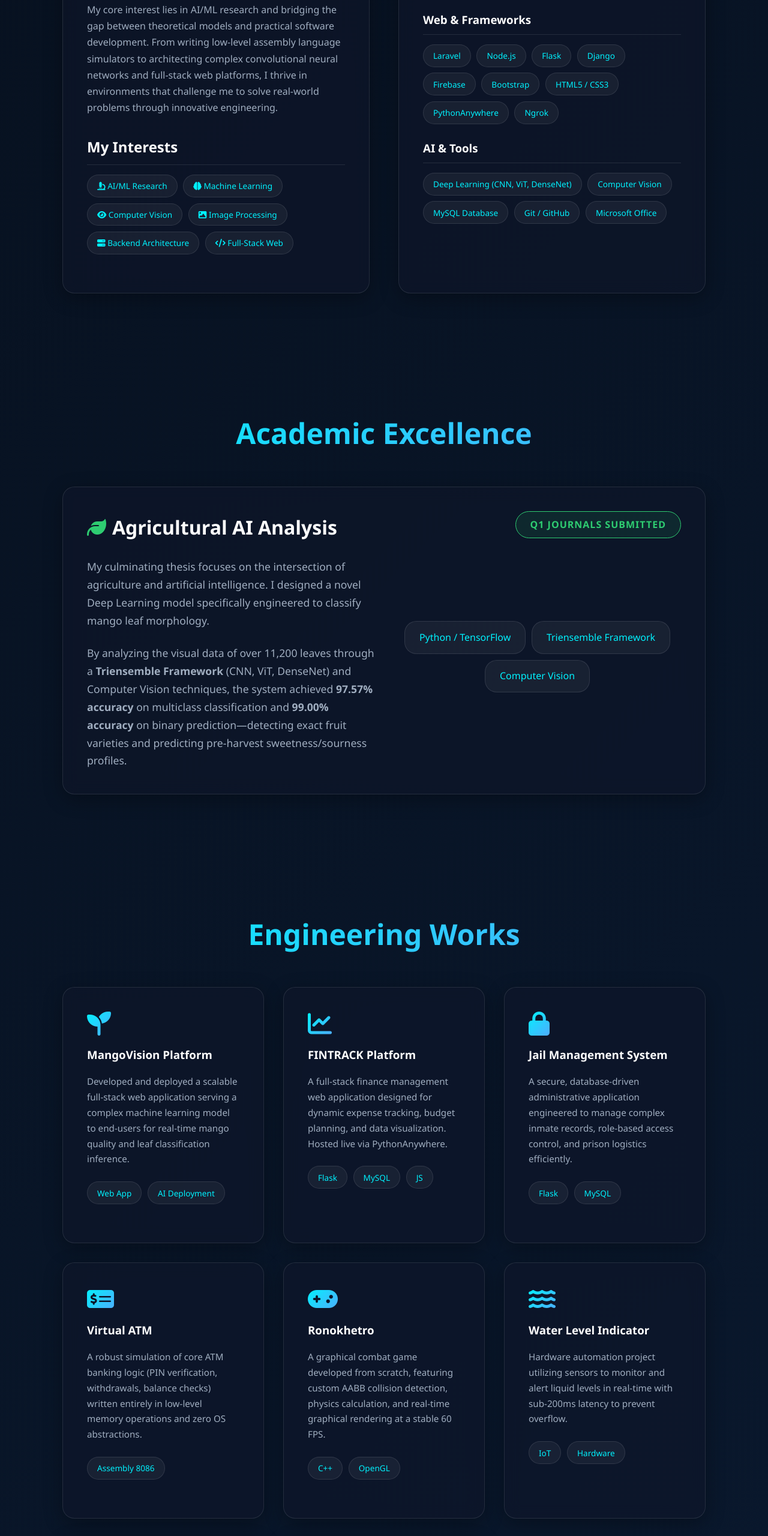
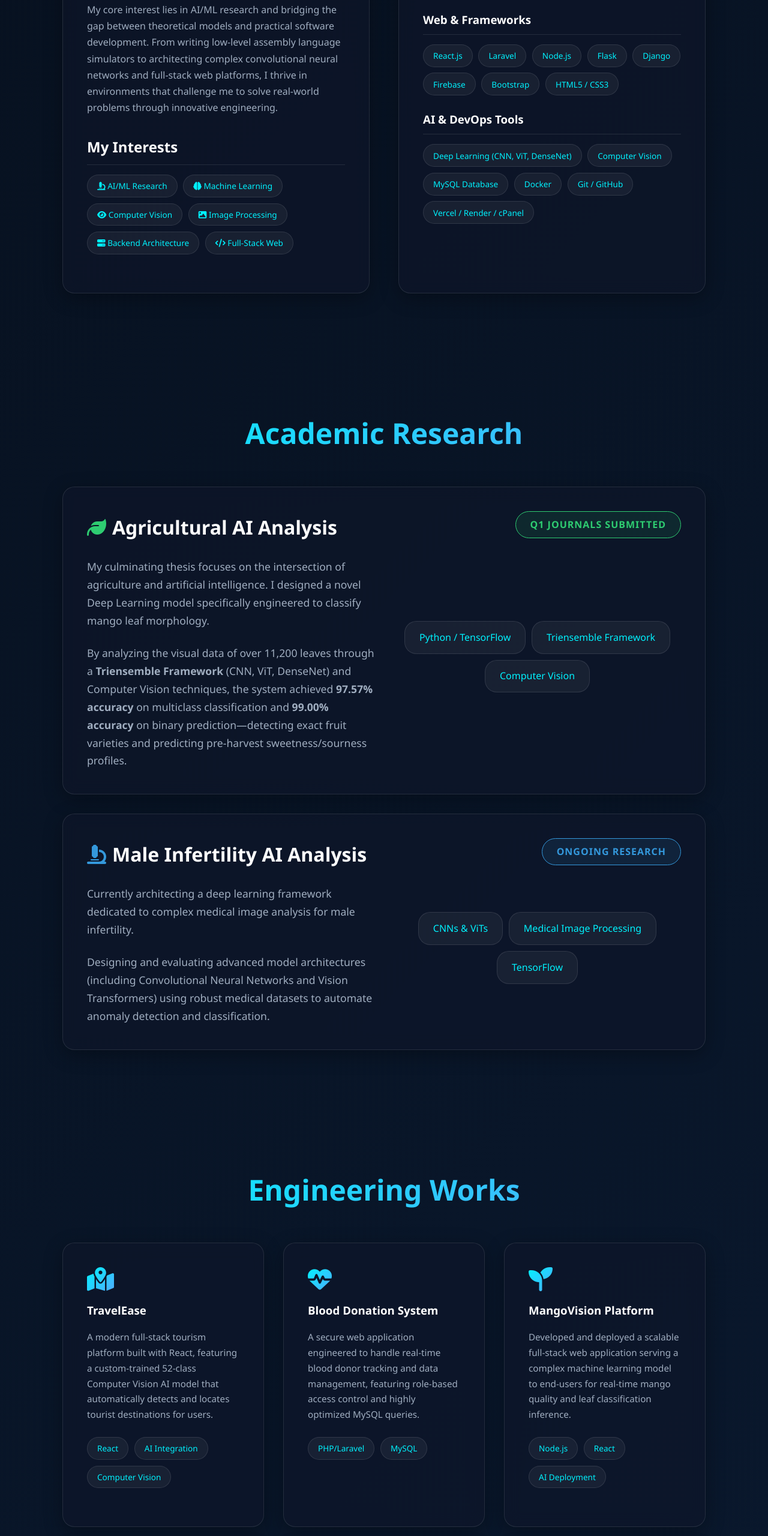
Before and after one commit to SHA-fayet/SHA-fayet.github.io, a plain HTML site: page index.html in a window 1280 px wide. Shown: the part 1210-3770 px from the top of the page at 60% size. Drawn offline with nearby package versions, Linux system fonts and the light colour scheme.

Commit message:
Refactor index.html for improved content clarity
Updated various sections of the HTML file to enhance clarity and accuracy, including renaming skill categories and modifying project descriptions.

```diff
--- a/index.html
+++ b/index.html
@@ -7,7 +7,7 @@
     <link href="https://unpkg.com/aos@2.3.1/dist/aos.css" rel="stylesheet">
     <link rel="stylesheet" href="https://cdnjs.cloudflare.com/ajax/libs/font-awesome/6.4.0/css/all.min.css">
     <style>
-        /* Rich, Dynamic Dark Theme & Glassmorphism Variables */
+
         :root {
             --bg-color: #050b14;
             --glass-bg: rgba(15, 23, 42, 0.6);
@@ -21,7 +21,7 @@
 
         * { margin: 0; padding: 0; box-sizing: border-box; scroll-behavior: smooth; }
 
-        /* Animated Background */
+
         body {
             font-family: 'Segoe UI', system-ui, sans-serif;
             background: linear-gradient(-45deg, #050b14, #0a192f, #050b14, #112240);
@@ -222,6 +222,7 @@
                 <div class="skill-category" style="margin-top: 1.5rem;">
                     <h3>Web & Frameworks</h3>
                     <div class="tags">
+                        <span class="tech-tag">React.js</span>
                         <span class="tech-tag">Laravel</span>
                         <span class="tech-tag">Node.js</span>
                         <span class="tech-tag">Flask</span>
@@ -229,18 +230,17 @@
                         <span class="tech-tag">Firebase</span>
                         <span class="tech-tag">Bootstrap</span>
                         <span class="tech-tag">HTML5 / CSS3</span>
-                        <span class="tech-tag">PythonAnywhere</span>
-                        <span class="tech-tag">Ngrok</span>
                     </div>
                 </div>
                 <div class="skill-category" style="margin-top: 1.5rem;">
-                    <h3>AI & Tools</h3>
+                    <h3>AI & DevOps Tools</h3>
                     <div class="tags">
                         <span class="tech-tag">Deep Learning (CNN, ViT, DenseNet)</span>
                         <span class="tech-tag">Computer Vision</span>
                         <span class="tech-tag">MySQL Database</span>
+                        <span class="tech-tag">Docker</span>
                         <span class="tech-tag">Git / GitHub</span>
-                        <span class="tech-tag">Microsoft Office</span>
+                        <span class="tech-tag">Vercel / Render / cPanel</span>
                     </div>
                 </div>
             </div>
@@ -248,7 +248,9 @@
     </section>
 
     <section id="research">
-        <h2 class="section-title" data-aos="fade-down">Academic Excellence</h2>
+        <h2 class="section-title" data-aos="fade-down">Academic Research</h2>
+
+        <!-- Agricultural AI Research -->
         <div class="glass-card" data-aos="flip-up" data-aos-duration="1000">
             <div style="display: flex; justify-content: space-between; align-items: flex-start; margin-bottom: 1.5rem; flex-wrap: wrap; gap: 1rem;">
                 <div>
@@ -271,66 +273,76 @@
                 </div>
             </div>
         </div>
+
+        <!-- Male Infertility AI Research -->
+        <div class="glass-card" data-aos="flip-up" data-aos-duration="1000" style="margin-top: 2rem;">
+            <div style="display: flex; justify-content: space-between; align-items: flex-start; margin-bottom: 1.5rem; flex-wrap: wrap; gap: 1rem;">
+                <div>
+                    <h3 style="font-size: 2rem; display: flex; align-items: center; gap: 10px;">
+                        <i class="fas fa-microscope" style="color: #3498db;"></i> Male Infertility AI Analysis
+                    </h3>
+                </div>
+                <span style="background: rgba(52, 152, 219, 0.1); color: #3498db; padding: 0.5rem 1.5rem; border-radius: 30px; border: 1px solid #3498db; font-weight: 600; letter-spacing: 1px;">ONGOING RESEARCH</span>
+            </div>
+
+            <div class="grid-2" style="gap: 2rem; align-items: center;">
+                <div>
+                    <p style="color: var(--text-muted); margin-bottom: 1.5rem; font-size: 1.1rem;">Currently architecting a deep learning framework dedicated to complex medical image analysis for male infertility.</p>
+                    <p style="color: var(--text-muted); font-size: 1.1rem;">Designing and evaluating advanced model architectures (including Convolutional Neural Networks and Vision Transformers) using robust medical datasets to automate anomaly detection and classification.</p>
+                </div>
+                <div class="tags" style="align-content: center; justify-content: center;">
+                    <span class="tech-tag" style="font-size: 1rem; padding: 0.8rem 1.5rem;">CNNs & ViTs</span>
+                    <span class="tech-tag" style="font-size: 1rem; padding: 0.8rem 1.5rem;">Medical Image Processing</span>
+                    <span class="tech-tag" style="font-size: 1rem; padding: 0.8rem 1.5rem;">TensorFlow</span>
+                </div>
+            </div>
+        </div>
     </section>
 
     <section id="projects">
         <h2 class="section-title" data-aos="fade-down">Engineering Works</h2>
         <div class="grid-3">
 
+            <div class="glass-card project-card" data-aos="fade-up" data-aos-delay="50">
+                <i class="fas fa-map-marked-alt"></i>
+                <h3>TravelEase</h3>
+                <p>A modern full-stack tourism platform built with React, featuring a custom-trained 52-class Computer Vision AI model that automatically detects and locates tourist destinations for users.</p>
+                <div class="tags"><span class="tech-tag">React</span><span class="tech-tag">AI Integration</span><span class="tech-tag">Computer Vision</span></div>
+            </div>
+
             <div class="glass-card project-card" data-aos="fade-up" data-aos-delay="100">
+                <i class="fas fa-heartbeat"></i>
+                <h3>Blood Donation System</h3>
+                <p>A secure web application engineered to handle real-time blood donor tracking and data management, featuring role-based access control and highly optimized MySQL queries.</p>
+                <div class="tags"><span class="tech-tag">PHP/Laravel</span><span class="tech-tag">MySQL</span></div>
+            </div>
+
+            <div class="glass-card project-card" data-aos="fade-up" data-aos-delay="200">
                 <i class="fas fa-seedling"></i>
                 <h3>MangoVision Platform</h3>
                 <p>Developed and deployed a scalable full-stack web application serving a complex machine learning model to end-users for real-time mango quality and leaf classification inference.</p>
-                <div class="tags"><span class="tech-tag">Web App</span><span class="tech-tag">AI Deployment</span></div>
+                <div class="tags"><span class="tech-tag">Node.js</span><span class="tech-tag">React</span><span class="tech-tag">AI Deployment</span></div>
             </div>
 
-            <div class="glass-card project-card" data-aos="fade-up" data-aos-delay="200">
+            <div class="glass-card project-card" data-aos="fade-up" data-aos-delay="300">
                 <i class="fas fa-chart-line"></i>
                 <h3>FINTRACK Platform</h3>
-                <p>A full-stack finance management web application designed for dynamic expense tracking, budget planning, and data visualization. Hosted live via PythonAnywhere.</p>
+                <p>A full-stack finance management web application designed for dynamic expense tracking, budget planning, and data visualization. Built with secure RESTful APIs.</p>
                 <div class="tags"><span class="tech-tag">Flask</span><span class="tech-tag">MySQL</span><span class="tech-tag">JS</span></div>
             </div>
 
-            <div class="glass-card project-card" data-aos="fade-up" data-aos-delay="300">
+            <div class="glass-card project-card" data-aos="fade-up" data-aos-delay="400">
                 <i class="fas fa-lock"></i>
                 <h3>Jail Management System</h3>
-                <p>A secure, database-driven administrative application engineered to manage complex inmate records, role-based access control, and prison logistics efficiently.</p>
+                <p>A secure, database-driven administrative application engineered to manage complex inmate records, role-based access control, and prison logistics utilizing normalized databases.</p>
                 <div class="tags"><span class="tech-tag">Flask</span><span class="tech-tag">MySQL</span></div>
             </div>
 
-            <div class="glass-card project-card" data-aos="fade-up" data-aos-delay="400">
+            <div class="glass-card project-card" data-aos="fade-up" data-aos-delay="500">
                 <i class="fas fa-money-check-alt"></i>
                 <h3>Virtual ATM</h3>
                 <p>A robust simulation of core ATM banking logic (PIN verification, withdrawals, balance checks) written entirely in low-level memory operations and zero OS abstractions.</p>
                 <div class="tags"><span class="tech-tag">Assembly 8086</span></div>
-            </div>
-
-            <div class="glass-card project-card" data-aos="fade-up" data-aos-delay="500">
-                <i class="fas fa-gamepad"></i>
-                <h3>Ronokhetro</h3>
-                <p>A graphical combat game developed from scratch, featuring custom AABB collision detection, physics calculation, and real-time graphical rendering at a stable 60 FPS.</p>
-                <div class="tags"><span class="tech-tag">C++</span><span class="tech-tag">OpenGL</span></div>
-            </div>
-
-            <div class="glass-card project-card" data-aos="fade-up" data-aos-delay="600">
-                <i class="fas fa-water"></i>
-                <h3>Water Level Indicator</h3>
-                <p>Hardware automation project utilizing sensors to monitor and alert liquid levels in real-time with sub-200ms latency to prevent overflow.</p>
-                <div class="tags"><span class="tech-tag">IoT</span><span class="tech-tag">Hardware</span></div>
-            </div>
-
-            <div class="glass-card project-card" data-aos="fade-up" data-aos-delay="700">
-                <i class="fas fa-cloud-sun-rain"></i>
-                <h3>Micro Climate Predictor</h3>
-                <p>Environmental sensing distributed network designed to log data and predict localized weather anomalies using embedded sensors with high local accuracy.</p>
-                <div class="tags"><span class="tech-tag">IoT</span><span class="tech-tag">Sensors</span></div>
-            </div>
-
-            <div class="glass-card project-card" data-aos="fade-up" data-aos-delay="800">
-                <i class="fas fa-robot"></i>
-                <h3>Multi-Functional Bot</h3>
-                <p>A versatile autonomous robotics project engineered to perform tasks such as IR obstacle avoidance and line-following using microcontroller logic.</p>
-                <div class="tags"><span class="tech-tag">Arduino</span><span class="tech-tag">Robotics</span></div>
             </div>
 
         </div>
@@ -340,7 +352,7 @@
         <h2 class="section-title" data-aos="fade-up">By The Numbers</h2>
         <div class="grid-3">
             <div class="glass-card stat-box" data-aos="zoom-in" data-aos-delay="100">
-                <h2>8+</h2>
+                <h2>10+</h2>
                 <p style="color: var(--text-muted); font-size: 1.2rem;">Major Projects Built</p>
             </div>
             <div class="glass-card stat-box" data-aos="zoom-in" data-aos-delay="200">
```
